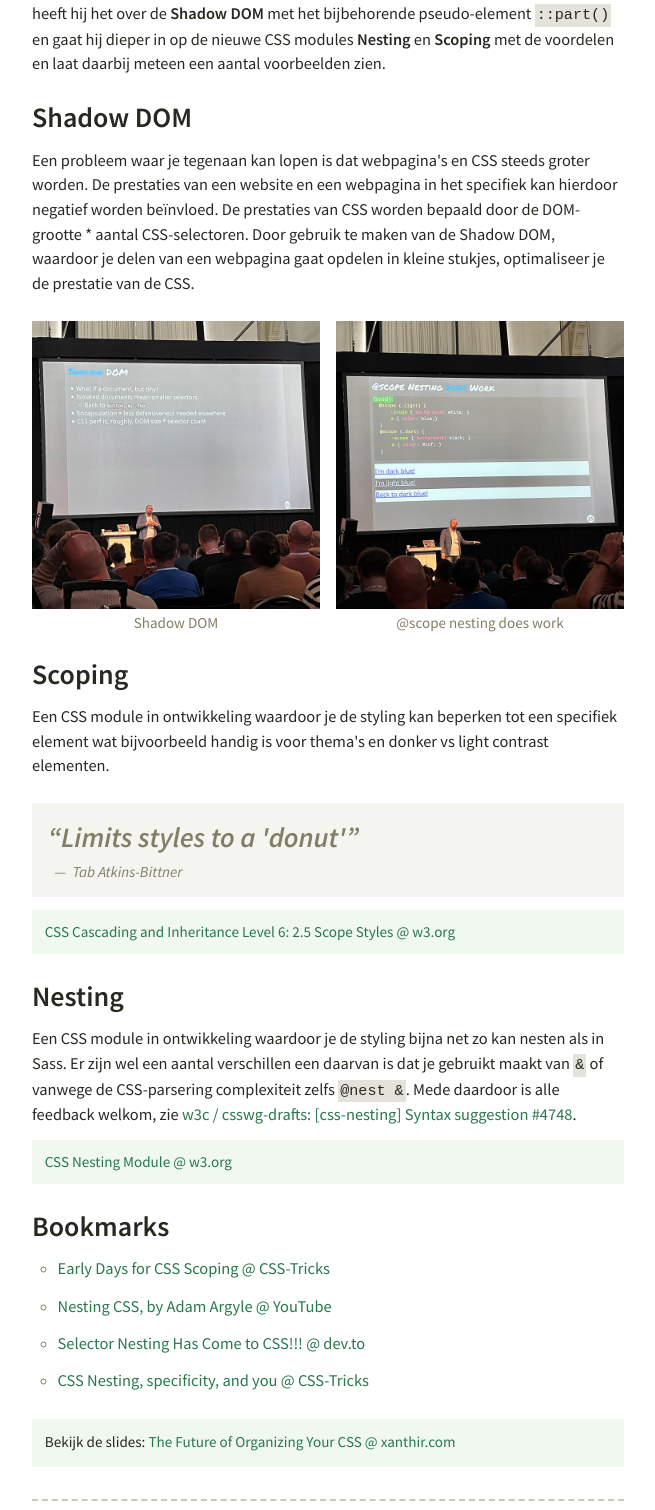
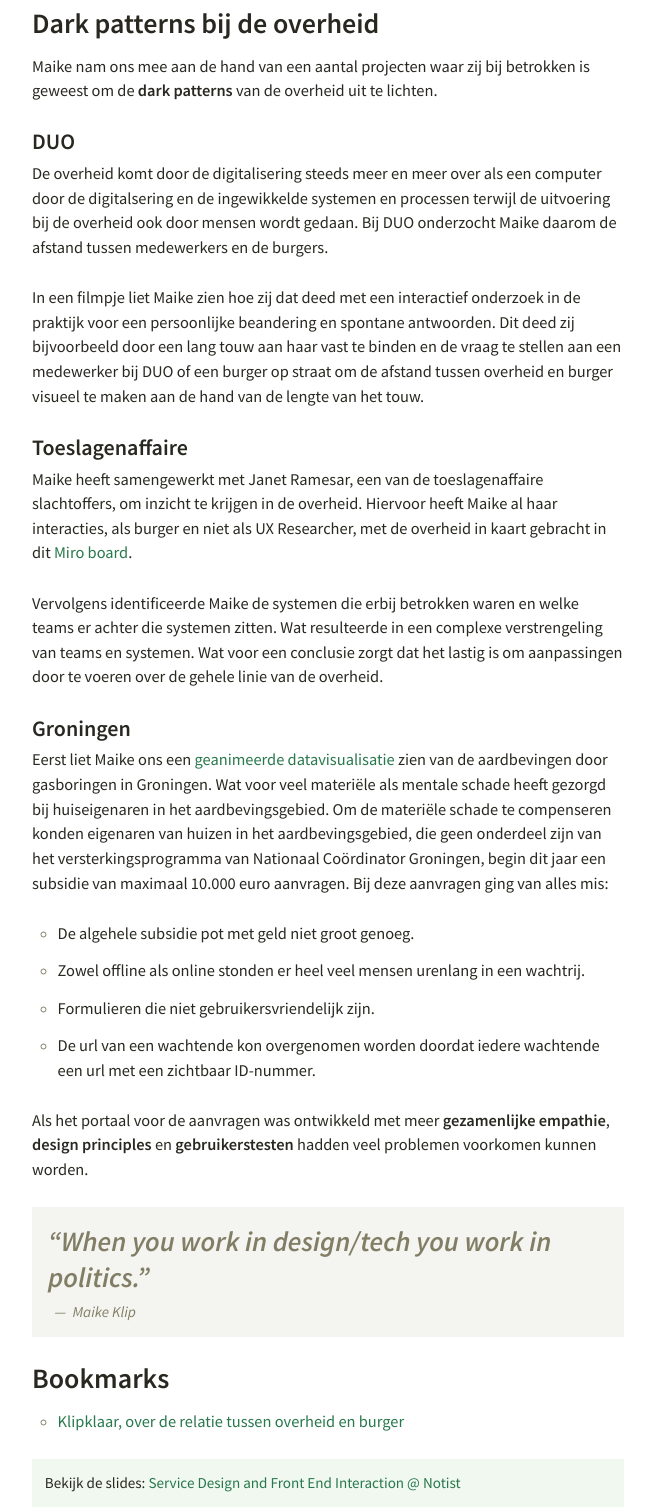
Before and after one commit to guidoslotboom/cssday-2022-learnings, a plain HTML site: page cssday-2.html in a window 1280 px wide. Shown: the part 7619-9129 px from the top of the page, without its empty margins (312-967 px from the left). Drawn offline with Linux system fonts and the light colour scheme.

Commit message:
Added Maike Klip's talk
CSSday 2022 - Day 2: Service Design and Front End Interaction.

```diff
--- a/cssday-2.html
+++ b/cssday-2.html
@@ -430,7 +430,7 @@
                             </a>
                         </div>
                         <div class="text-md">
-                            <a href="https://klipklaar.nl/" target="_blank">Freelance Design Reseacher</a> @
+                            <a href="https://klipklaar.nl/" target="_blank">UX Reseacher</a> @
                             <span>de overheid</span>
                         </div>
                     </div>
@@ -438,7 +438,57 @@
 
                 <!-- Talk: Summary -->
 
+                <p>Maike is werkzaam als UX Researcher en is daarnaast <a href="https://www.maikeklip.nl/" target="_blank">freelance fotograaf</a>. In haar rol als UX Researcher heeft Maike diverse onderzoeken bij de overheid gedaan:</p>
+
+                <ul>
+                    <li>Bij DUO de digitale verbinding tussen DUO en burgers onderzocht. met  <a href="https://debegripvolleambtenaar.nl/" target="_blank">De Begripvolle Ambtenaar</a> als een van de onderzoeksresultaten.</li>
+                    <li>Voor het notificatie-systeem van de CoronaMelder app het werk- en systeemprocessen van de GGD in kaart gebracht.</li>
+                    <li>Bij de Nationale ombudsman onderzoek gedaan naar hoe de overheid een betere partner van de burger kan zijn.</li>
+                </ul>
+
+                <p>Met al deze kennis en ervaring ging de talk van Maike daarom ook over <strong>dark patterns</strong> en over het belang van <strong>gezamenlijke empathie</strong> in digitale samenleving.</p>
+
+                <h3>Dark patterns bij de overheid</h3>
+
+                <p>Maike nam ons mee aan de hand van een aantal projecten waar zij bij betrokken is geweest om de <strong>dark patterns</strong> van de overheid uit te lichten.</p>
+
+                <h5>DUO</h5>
+
+                <p>De overheid komt door de digitalisering steeds meer en meer over als een computer door de digitalsering en de ingewikkelde systemen en processen terwijl de uitvoering bij de overheid ook door mensen wordt gedaan. Bij DUO onderzocht Maike daarom de afstand tussen medewerkers en de burgers.</p>
+
+                <p>In een filmpje liet Maike zien hoe zij dat deed met een interactief onderzoek in de praktijk voor een persoonlijke beandering en spontane antwoorden. Dit deed zij bijvoorbeeld door een lang touw aan haar vast te binden en de vraag te stellen aan een medewerker bij DUO of een burger op straat om de afstand tussen overheid en burger visueel te maken aan de hand van de lengte van het touw.</p>
+
+                <h5>Toeslagenaffaire</h5>
+
+                <p>Maike heeft samengewerkt met Janet Ramesar, een van de toeslagenaffaire slachtoffers, om inzicht te krijgen in de overheid. Hiervoor heeft Maike al haar interacties, als burger en niet als UX Researcher, met de overheid in kaart gebracht in dit <a href="https://miro.com/app/board/o9J_lcpygEU=/" target="_blank">Miro board</a>.</p>
+
+                <p>Vervolgens identificeerde Maike de systemen die erbij betrokken waren en welke teams er achter die systemen zitten. Wat resulteerde in een complexe verstrengeling van teams en systemen. Wat voor een conclusie zorgt dat het lastig is om aanpassingen door te voeren over de gehele linie van de overheid.</p>
+
+                <h5>Groningen</h5>
+
+                <p>Eerst liet Maike ons een <a href="https://dwarshuis.com/aardbevingen-groningen/visualisatie/view/?lang=nl" target="_blank">geanimeerde datavisualisatie</a> zien van de aardbevingen door gasboringen in Groningen. Wat voor veel materiële als mentale schade heeft gezorgd bij huiseigenaren in het aardbevingsgebied. Om de materiële schade te compenseren konden eigenaren van huizen in het aardbevingsgebied, die geen onderdeel zijn van het versterkingsprogramma van Nationaal Coördinator Groningen, begin dit jaar een subsidie van maximaal 10.000 euro aanvragen. Bij deze aanvragen ging van alles mis:</p>
+
+                <ul>
+                    <li>De algehele subsidie pot met geld niet groot genoeg.</li>
+                    <li>Zowel offline als online stonden er heel veel mensen urenlang in een wachtrij.</li>
+                    <li>Formulieren die niet gebruikersvriendelijk zijn.</li>
+                    <li>De url van een wachtende kon overgenomen worden doordat iedere wachtende een url met een zichtbaar ID-nummer.</li>
+                </ul>
+
+                <p>Als het portaal voor de aanvragen was ontwikkeld met meer <strong>gezamenlijke empathie</strong>, <strong>design principles</strong> en <strong>gebruikerstesten</strong> hadden veel problemen voorkomen kunnen worden.</p>
+
+                <blockquote>
+                    “When you work in design/tech you work in politics.”
+                    <cite>Maike Klip</cite>
+                </blockquote>
+
                 <!-- Talk: Bookmarks -->
+
+                <h3>Bookmarks</h4>
+
+                    <ul>
+                        <li><a href="https://klipklaar.nl/" target="_blank">Klipklaar, over de relatie tussen overheid en burger</a></li>
+                    </ul>
 
                 <!-- Talk: Slides & Video -->
 
```
